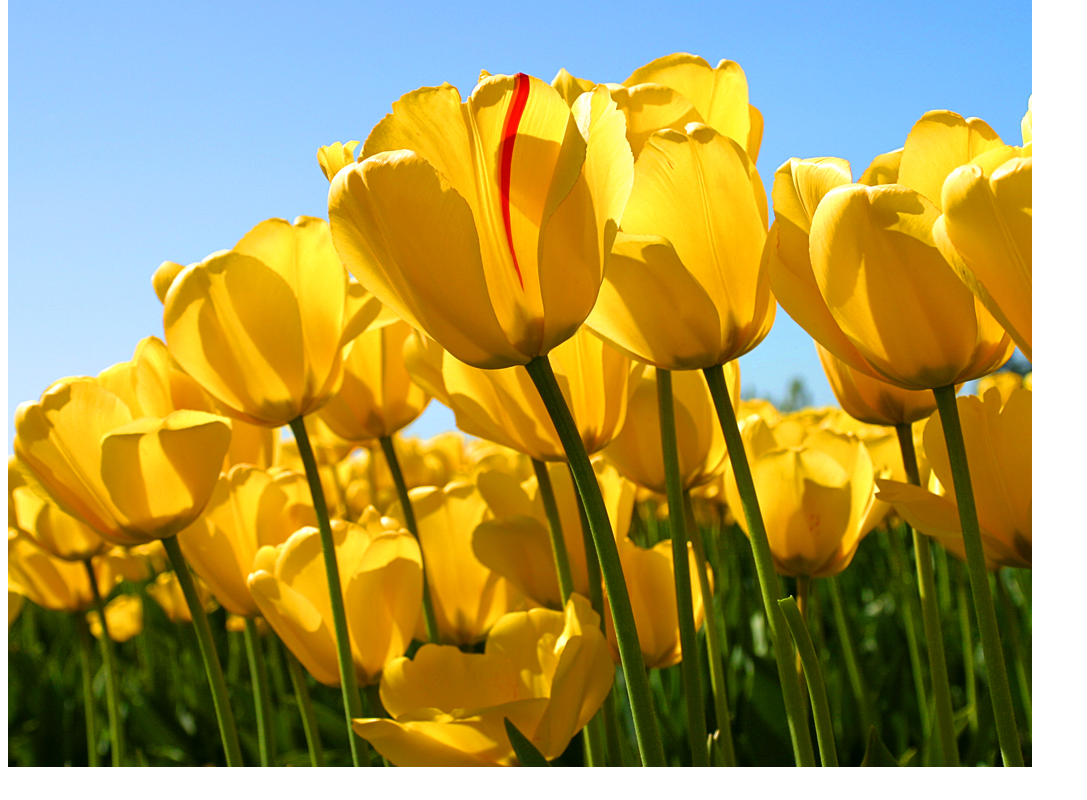
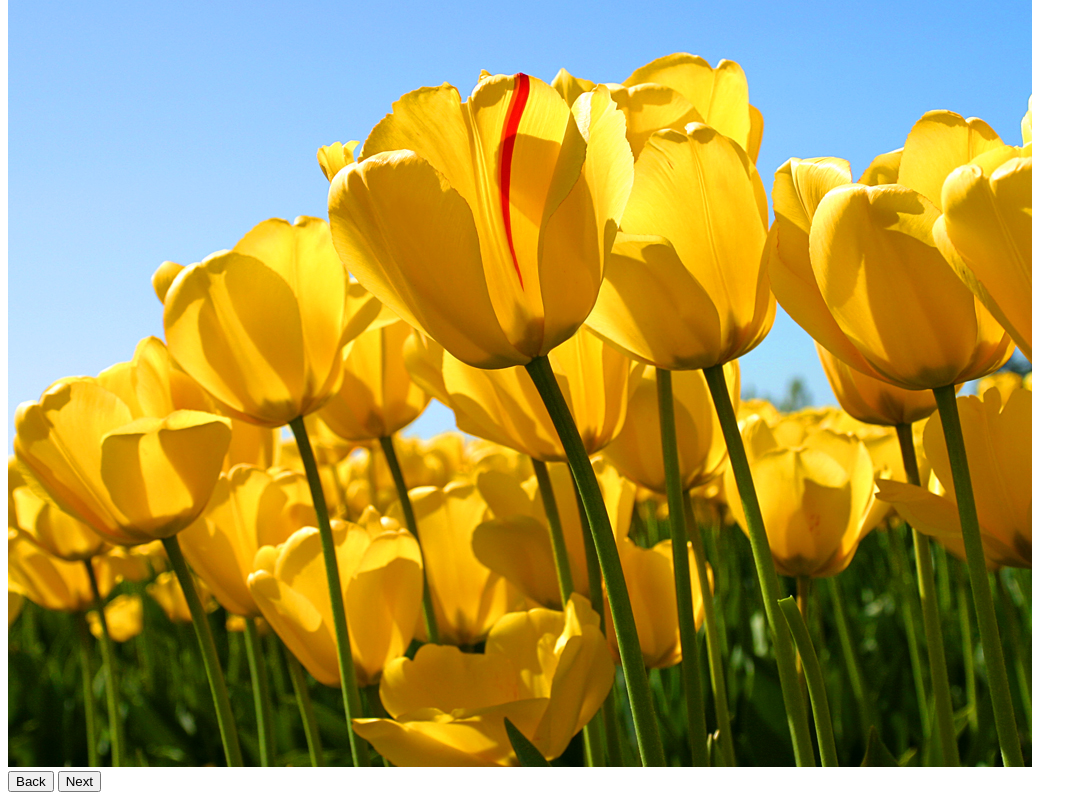
Before and after one commit to IvanPolitanskyi/Slider_JS_Simple, a plain HTML site: page index.html in a window 1280 px wide. Shown: the part 5413-6213 px from the top of the page, without its empty margins (0-1087 px from the left). Before the commit the page ends 6192 px from the top, so only its background shows below. Drawn offline with Linux system fonts and the light colour scheme.

Commit message:
Finish HTML, Plug JS and CSS

```diff
--- a/index.html
+++ b/index.html
@@ -1,10 +1,13 @@
 <!DOCTYPE html>
 <html lang="en">
+
 <head>
     <meta charset="UTF-8">
     <meta name="viewport" content="width=device-width, initial-scale=1.0">
     <title>Slider on JS</title>
+    <link rel="stylesheet" href="CSS/main.css">
 </head>
+
 <body>
     <div id="gallery">
         <div class="photo">
@@ -17,7 +20,13 @@
             <img src="IMG/7.jpg" alt=""></img>
             <img src="IMG/8.jpg" alt=""></img>
         </div>
-        <div class="tabs"></div>
+        <div class="tabs">
+            <input type="button" class="prev" value="Back">
+            <input type="button" class="next" value="Next">
+        </div>
     </div>
+
+    <script src="JS/main.js"></script>
 </body>
+
 </html>
```
